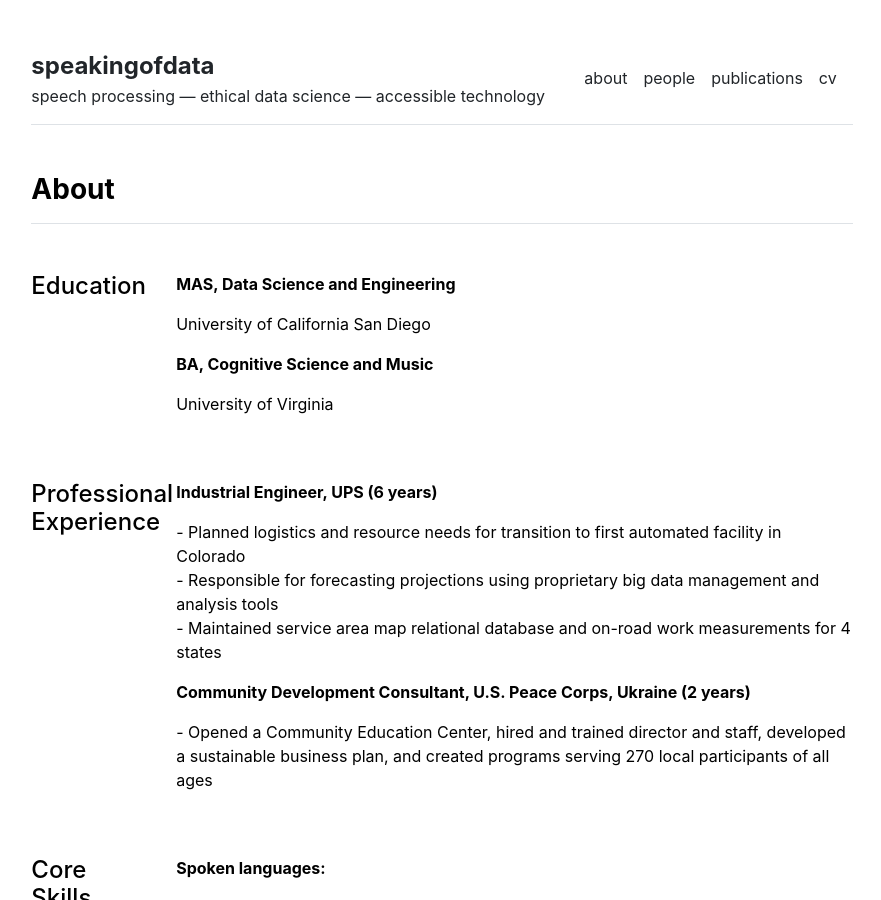
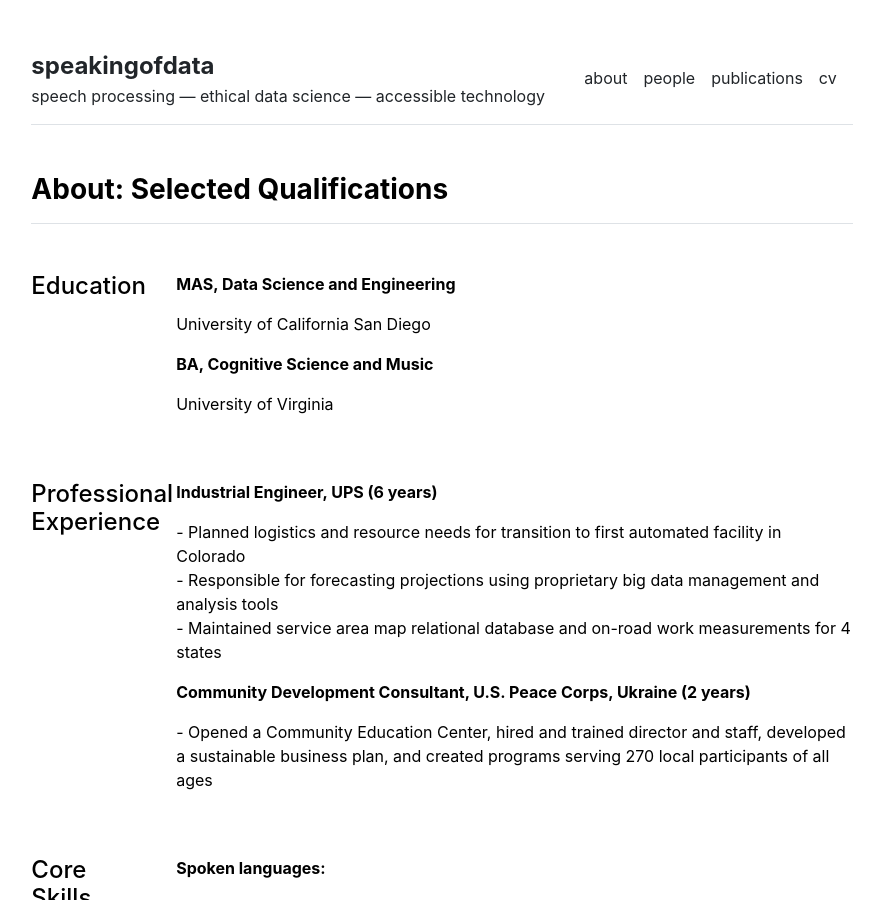
Before and after one commit to speakingofdata/speakingofdata.github.io, a Jekyll site: the page built from about.md, in a window 1280 px wide and 900 px high. Shown: the whole window, without its empty margins (198-1079 px from the left). Built offline with Jekyll 4.4.1, drawn with Linux system fonts in a browser that asks for light colours.

Commit message:
Update about.html

```diff
--- a/_layouts/about.html
+++ b/_layouts/about.html
@@ -6,7 +6,7 @@ layout: default
 
 <div class="row g-5 mb-5">
   <div>
-    <h3 class="fw-bold border-bottom pb-3 mb-5">About</h3>
+    <h3 class="fw-bold border-bottom pb-3 mb-5">About: Selected Qualifications</h3>
     <div class="row g-5 mb-5">
       <div class="col-md-2">
         <h4>Education</h4>
```
